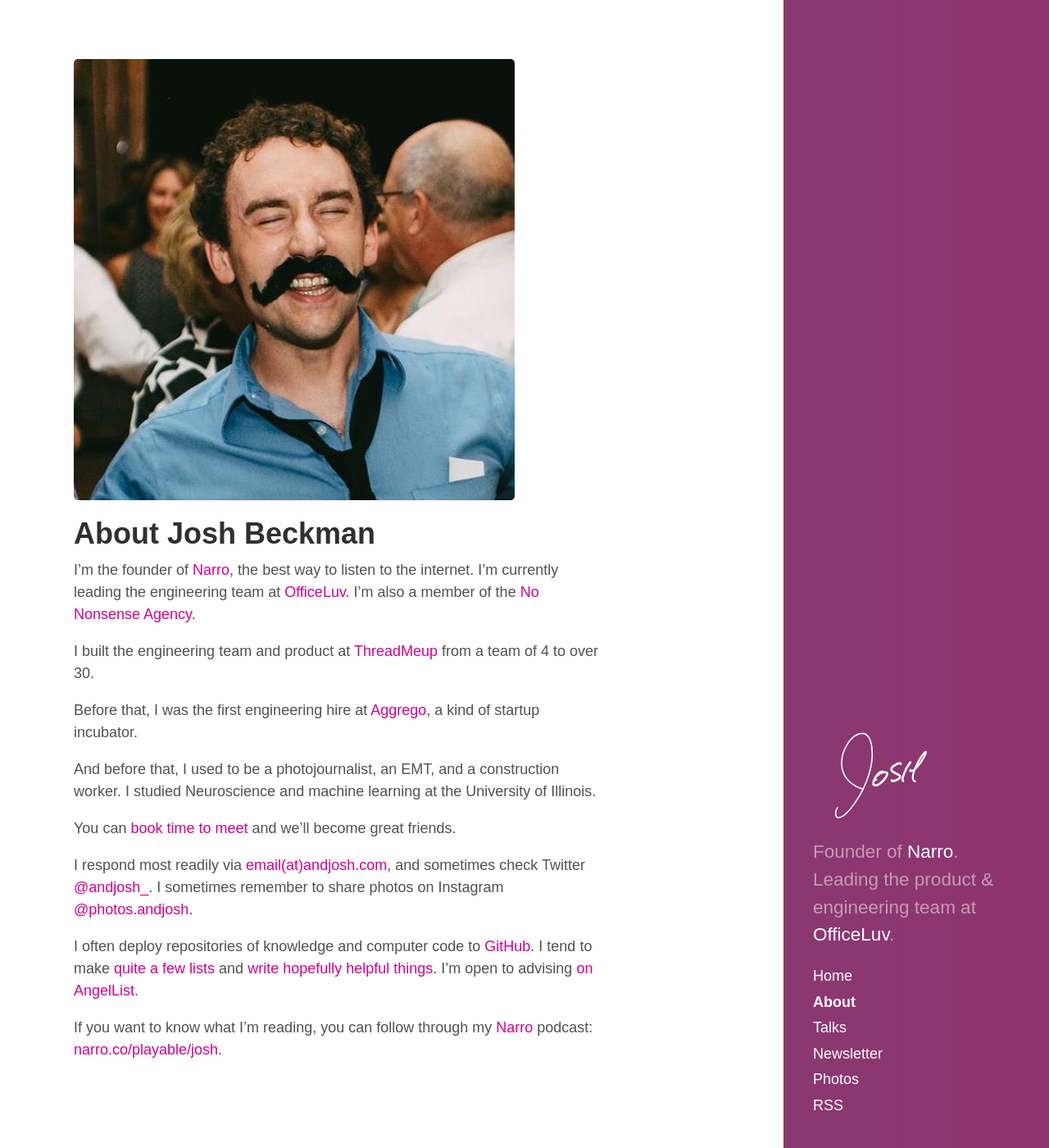
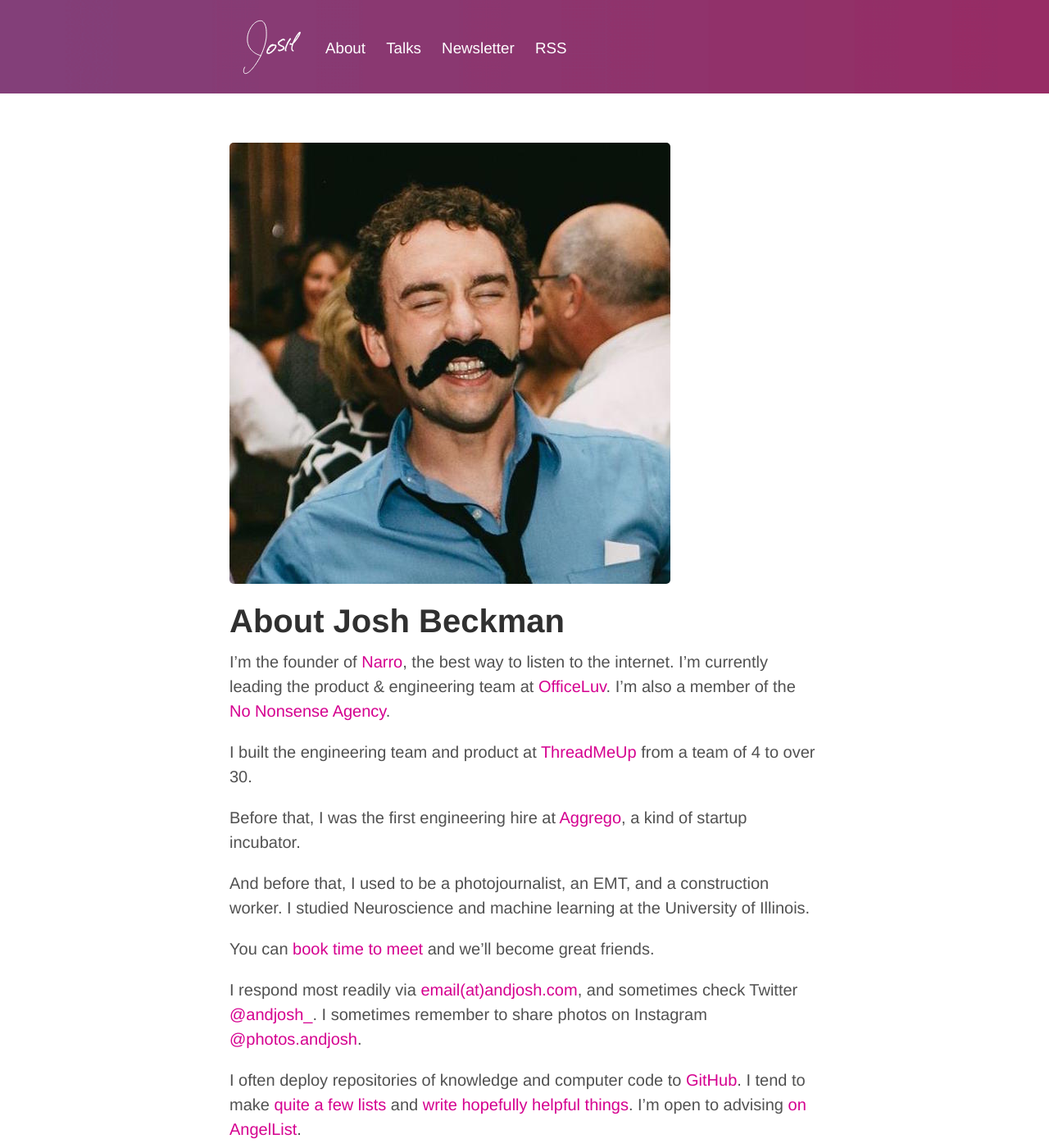
Before and after one commit to joshbeckman/andjosh.github.io, a Jekyll site: the page built from about.md, in a window 1280 px wide and 1400 px high. Shown: the whole window at 82% size. Built offline with Jekyll 4.4.1, drawn with Linux system fonts in a browser that asks for light colours.

Commit message:
Change theme to be more like Poole

```diff
--- a/_config.yml
+++ b/_config.yml
@@ -15,16 +15,12 @@ collections:
     output: true
 
 links:
-  - title: Home
-    url: /
   - title: About
     url: /about/
   - title: Talks
     url: /presents/
   - title: Newsletter
     url: http://tinyletter.com/andjosh
-  - title: Photos
-    url: https://www.instagram.com/photos.andjosh/
   - title: RSS
     url: /rss.xml
 
--- a/_includes/head.html
+++ b/_includes/head.html
@@ -9,15 +9,16 @@
   <title>
     {% if page.title == site.title %}
       {{ site.title }} &middot; {{ site.tagline }}
+    {% elsif page.title and page.title != ''%}
+      {{ page.title }} &middot; {{ site.title }}
     {% else %}
-      {{ page.title }} &middot; {{ site.title }}
+      {{ page.date | date_to_long_string }} &middot; {{ site.title }}
     {% endif %}
   </title>
 
   <!-- CSS -->
   <link rel="stylesheet" href="/public/css/poole.css">
   <link rel="stylesheet" href="/public/css/syntax.css">
-  <link rel="stylesheet" href="/public/css/hyde.css">
 
   <!-- Icons -->
     <meta name="msapplication-TileColor" content="#ffffff" />
--- a/_includes/sidebar.html
+++ b/_includes/sidebar.html
@@ -1,18 +1,18 @@
 <div class="sidebar">
-  <div class="container sidebar-sticky">
-    <div class="sidebar-about">
+  <div class="container">
+    <header class="masthead">
+        <h3 class="masthead-title">
           <a href="/" rel="home" title="{{ site.title }}">
-        <img src="/images/name.svg" alt="{{ site.title }}" width="160" class="icon"/>
+            <img src="/images/name.svg" alt="{{ site.title }}" width="100" class="icon"/>
           </a>
-      <p class="lead">
-        {{ site.description }}
-      </p>
-    </div>
-
+          <small>
             <nav class="sidebar-nav">
               {% for link in site.links %}
                   <a class="sidebar-nav-item{% if page.url == link.url %} active{% endif %}" href="{{ link.url }}">{{ link.title }}</a>
               {% endfor %}
             </nav>
+          </small>
+        </h3>
+    </header>
   </div>
 </div>
--- a/public/css/poole.css
+++ b/public/css/poole.css
@@ -347,9 +347,11 @@ tbody tr:nth-child(odd) th {
 /* Meta data line below post title */
 .post-date {
   display: block;
-  margin-top: -.5rem;
   margin-bottom: 1rem;
   color: #9a9a9a;
+}
+.post-title + .post-date {
+  margin-top: -.5rem;
 }
 
 /* Related posts */
@@ -428,3 +430,46 @@ a.pagination-item:hover {
     border-bottom-right-radius: 4px;
   }
 }
+
+
+
+/*
+ * Themes
+ *
+ * As of v1.1, Hyde includes optional themes to color the sidebar and links
+ * within blog posts. To use, add the class of your choosing to the `body`.
+ */
+.theme-base-josh .sidebar {
+  background-color: #903465;
+  background-image: url('/favicon.png');
+  background-size: cover;
+  background-position: center;
+}
+.theme-base-josh .content a,
+.theme-base-josh .related-posts li a:hover {
+  color: #D5008F;
+}
+.theme-base-josh .masthead img {
+    display: inline;
+    vertical-align: middle;
+    margin-bottom: 0;
+}
+.theme-base-josh .masthead nav {
+    display: inline-block;
+    vertical-align: middle;
+    margin-bottom: 0;
+}
+.theme-base-josh .masthead a {
+    color: white;
+}
+.theme-base-josh .masthead nav a {
+    margin: 0 0.5rem;
+}
+@media (max-width: 30em) {
+    .theme-base-josh .masthead img,
+    .theme-base-josh .masthead nav {
+        text-align: center;
+        display: block;
+        margin: 0 auto;
+    }
+}
```
Also changed, not shown: about.md (+2 -2 lines), favicon.png, images/name.svg. Lines whose indentation alone changed are shown as unchanged.
